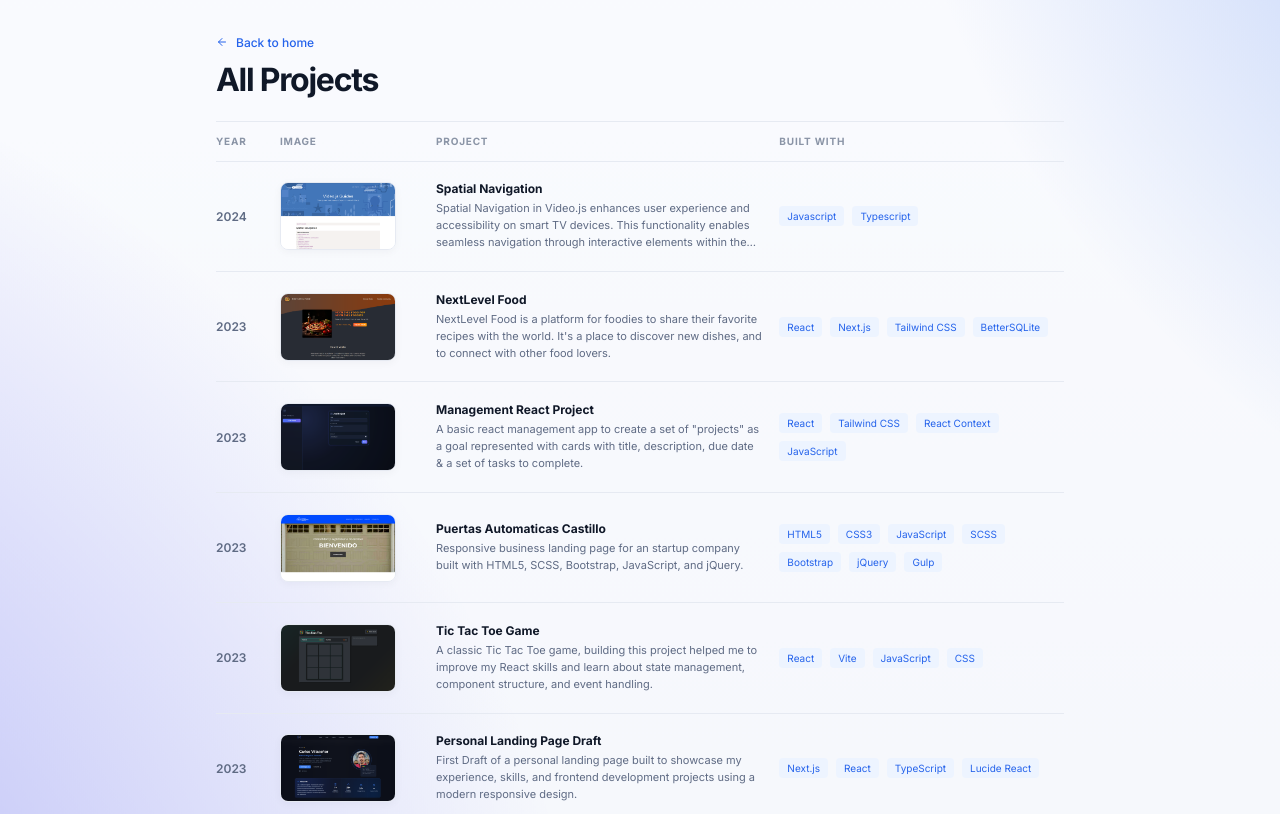
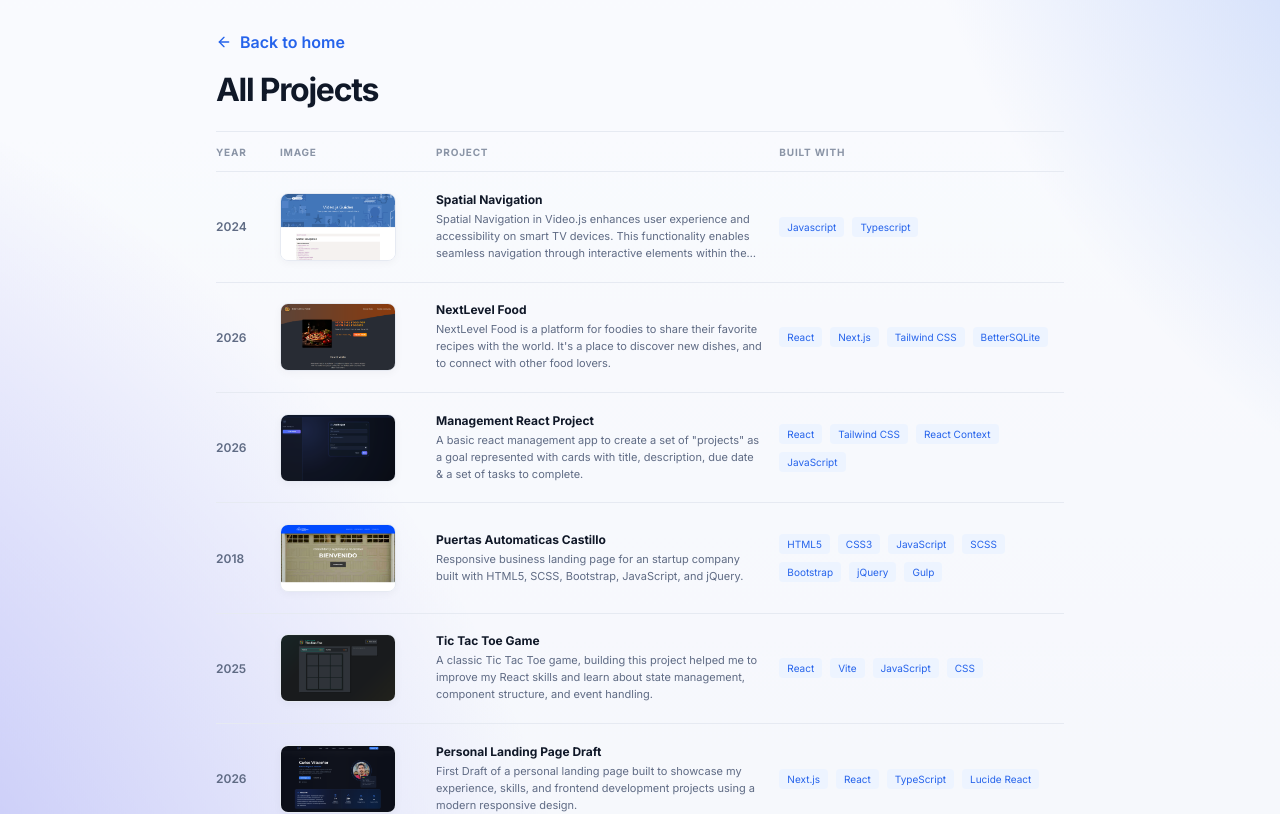
Before and after one commit to CarlosVillasenor/personal-landing-page, a Next.js app: page /projects in a window 1280 px wide. Shown: the top 814 px of the page. Built offline with nearby package versions, Linux system fonts and the light colour scheme.

Commit message:
feat: improve styles in projects section

```diff
--- a/src/app/projects/page.module.css
+++ b/src/app/projects/page.module.css
@@ -10,10 +10,7 @@
 	display: inline-flex;
 	align-items: center;
 	gap: var(--space-2);
-	margin-bottom: var(--space-3);
-	color: var(--color-primary);
-	font-size: var(--font-xs);
-	font-weight: var(--font-weight-medium);
+	margin-bottom: var(--space-5);
 }
 
 .backLink svg {
@@ -103,6 +100,7 @@
 	font-size: 0.6875rem;
 	line-height: 1.55;
 	-webkit-box-orient: vertical;
+	line-clamp: 3;
 	-webkit-line-clamp: 3;
 }
 
--- a/src/app/projects/page.tsx
+++ b/src/app/projects/page.tsx
@@ -9,7 +9,7 @@ import { FiArrowLeft } from "react-icons/fi";
 export default function Projects() {
     return (
         <main className={styles.page}>
-            <Link href="/" className={styles.backLink}>
+            <Link href="/" className={"contentLink " + styles.backLink}>
                 <FiArrowLeft aria-hidden="true" />
                 Back to home
             </Link>
--- a/src/data/projectsData.ts
+++ b/src/data/projectsData.ts
@@ -24,7 +24,7 @@ export const projects: Project[] = [
     technologies: ["React", "Next.js", "Tailwind CSS", "BetterSQLite"],
     website: "https://onwards-foodies-project.vercel.app/",
     image: "nextlevel-food.png",
-    year: 2023,
+    year: 2026,
   },
   {
     title: "Management React Project",
@@ -33,7 +33,7 @@ export const projects: Project[] = [
     technologies: ["React", "Tailwind CSS", "React Context", "JavaScript"],
     website: "https://management-react-project.vercel.app/",
     image: "management-react-project.png",
-    year: 2023,
+    year: 2026,
 
   },
   {
@@ -51,7 +51,7 @@ export const projects: Project[] = [
     ],
     website: "https://pac-landing-page-plum.vercel.app/",
     image: "puertas-automaticas-castillo.png",
-    year: 2023,
+    year: 2018,
   },
   {
     title: "Tic Tac Toe Game",
@@ -60,7 +60,7 @@ export const projects: Project[] = [
     technologies: ["React", "Vite", "JavaScript", "CSS"],
     website: "https://tic-tac-toe-react-project-woad.vercel.app/",
     image: "tic-tac-toe-game.png",
-    year: 2023,
+    year: 2025,
   },
   {
     title: "Personal Landing Page Draft",
@@ -69,7 +69,7 @@ export const projects: Project[] = [
     technologies: ["Next.js", "React", "TypeScript", "Lucide React"],
     website: "https://personal-landing-page-draft.vercel.app/",
     image: "personal-landing-page-draft.png",
-    year: 2023,
+    year: 2026,
   },
   {
     title: "Timer Challenge",
@@ -84,7 +84,7 @@ export const projects: Project[] = [
     ],
     website: "https://timer-challenge-react-project.vercel.app/",
     image: "timer-challenge.png",
-    year: 2023,
+    year: 2025,
   },
   {
     title: "Investment Calculator",
@@ -93,6 +93,6 @@ export const projects: Project[] = [
     technologies: ["React", "Vite", "JavaScript", "CSS"],
     website: "https://investment-calculator-react-project-six.vercel.app/",
     image: "investment-calculator.png",
-    year: 2023,
+    year: 2026,
   },
 ];
```
